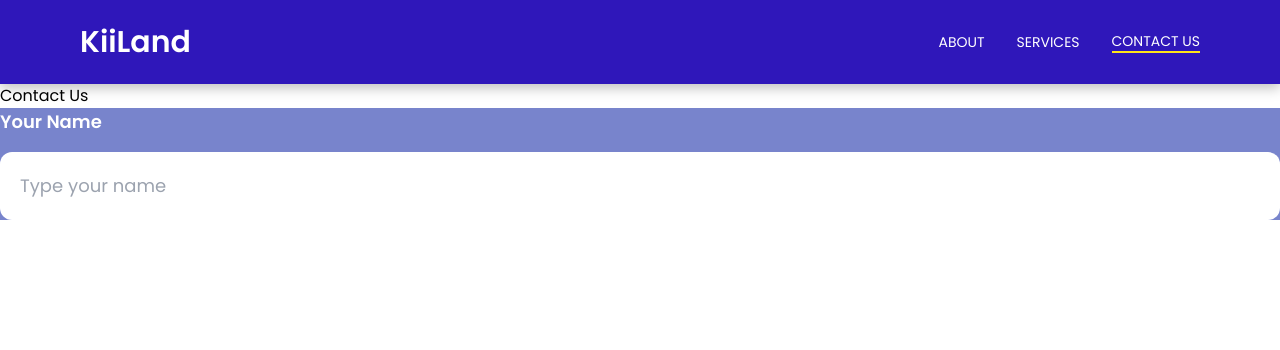
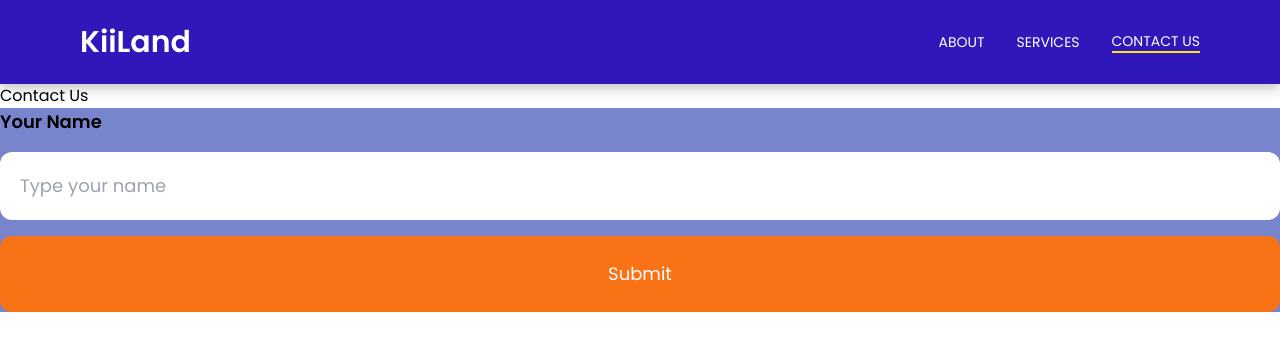
Before and after one commit to bravo-stack/Tailwind-Landing-Page, a React (Create React App) app: page /contact in a window 1280 px wide. Shown: the top 350 px of the page. Built offline with nearby package versions, Linux system fonts and the light colour scheme.

Commit message:
WIP: newletter component in progress

```diff
--- a/src/components/Newsletter.js
+++ b/src/components/Newsletter.js
@@ -2,11 +2,26 @@
 function Newsletter({submit}) {
 
     return (
-        <div className='my-bg-blue-lite'>
+        // container
+        <div className='bg-white'>
+
+            {/* our form */}
             <form className='flex flex-col gap-8 text-lg' onSubmit={submit}>
-                    <label htmlFor="name" className='flex flex-col gap-4'>
-                        <span className="font-bold text-white">Your Name</span>
-                        <input placeholder="Type your name" className="block w-full rounded-xl p-5" type="text" name="name" id="name" />
+
+                    {/* first lable which serves as a container here too */}
+                    <label htmlFor="name" className='my-bg-blue-lite flex flex-col gap-4'>
+
+                        {/* label text */}
+                        <span className="font-bold">Your Name</span>
+
+                        {/* email input */}
+                        <input placeholder="Type your name" className="w-full rounded-xl inline-block p-5" type="text" name="name" id="name" />
+
+                        {/* Our submit button */}
+                        <input type="submit" value="Submit" className='bg-orange-500 text-white text-bold cursor-pointer border-transparent leading-none p-7 border rounded-xl block hover:scale-105'
+                        style={{
+                        transition: "all .4s ease-in-out"
+                        }} />
                     </label>
                 </form>
         </div>
```
